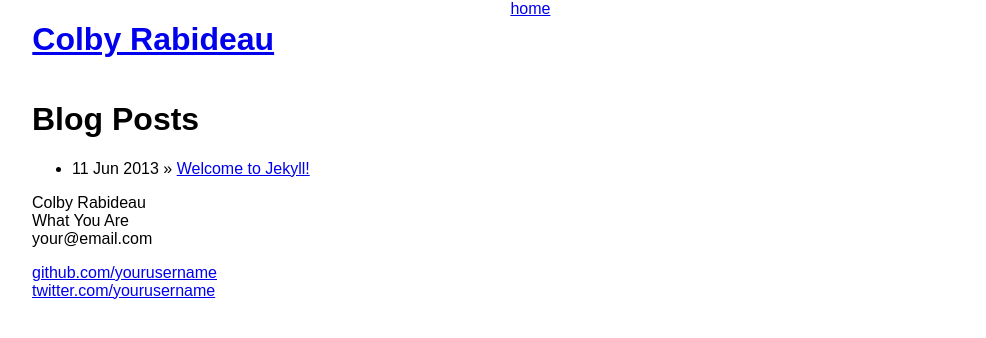
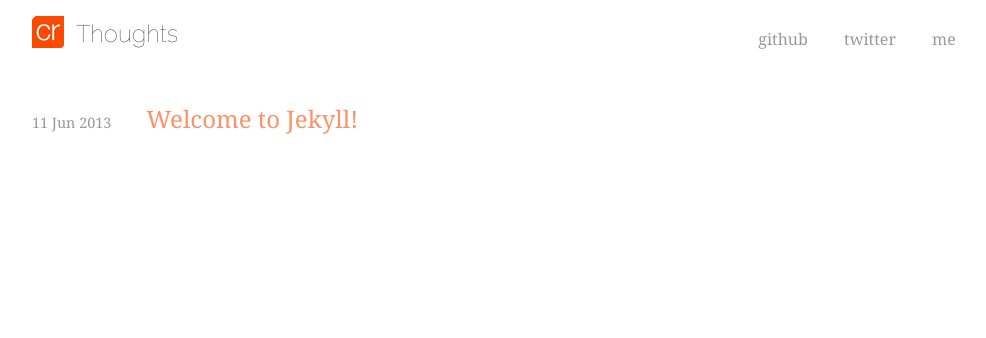
Before and after one commit to colbyr/colbyr.github.io, a Jekyll site: the page built from index.html, in a window 1280 px wide. Shown: the top 338 px of the page, without its empty margins (138-1124 px from the left). Built offline with Jekyll 4.4.1, drawn with Linux system fonts in a browser that asks for light colours.

Commit message:
blog page!

```diff
--- a/_includes/footer.html
+++ b/_includes/footer.html
@@ -1,15 +1,2 @@
 <div class="footer">
-  <div class="contact">
-    <p>
-      Colby Rabideau<br />
-      What You Are<br />
-      your@email.com
-    </p>
-  </div>
-  <div class="contact">
-    <p>
-      <a href="http://github.com/yourusername/">github.com/yourusername</a><br />
-      <a href="http://twitter.com/yourusername/">twitter.com/yourusername</a><br />
-    </p>
-  </div>
 </div>
--- a/_includes/header.html
+++ b/_includes/header.html
@@ -1,8 +1,17 @@
 <div class="header row">
   <div class="col-6">
-    <h1 class="title"><a href="/">{{ site.name }}</a></h1>
+    <h1 class="title">
+      <a href="/">
+        <img class="logo" src="/img/logo-32x32.png" />
+        {{ page.title }}
+      </a>
+    </h1>
   </div>
   <div class="col-6">
-    <a class="extra" href="/">home</a>
+    <ul class="horizontal nav unstyled">
+      <li><a href="http://github.com/colbyr">github</a></li>
+      <li><a href="http://twitter.com/colbyrabideau">twitter</a></li>
+      <li><a href="/me.html">me</a></li>
+    </ul>
   </div>
 </div>
--- a/_layouts/base.html
+++ b/_layouts/base.html
@@ -9,6 +9,9 @@
         <title>{{ site.name }}</title>
         {% endif %}
         <meta name="viewport" content="width=device-width">
+
+        <!-- icons -->
+        <link rel="icon" type="image/png" href="/img/logo-16x16.png">
 
         <!--[if lt IE 9]>
         <script src="dist/html5shiv.js"></script>
--- a/css/main.css
+++ b/css/main.css
@@ -1 +1,94 @@
 /* Main */
+@import url(http://fonts.googleapis.com/css?family=Raleway:100);
+
+/* COLORS
+blue: #5BAA9F
+yellow: #FFA200
+orange: #FA4B00
+white: #fff
+gray: #333
+*/
+
+/* Main */
+html{
+  color: #333;
+  font-family: Georgia, sans-serif;
+}
+
+a {
+  color: #FA9367;
+  text-decoration: none;
+}
+  a:active,
+  a:hover {
+    color: #FA4B00;
+    text-decoration: underline;
+  }
+  a:visited {
+    color: #999;
+  }
+
+h1 {
+  font-family: "Raleway", sans-serif;
+  font-weight: normal;
+}
+
+ol.unstyled,
+ul.unstyled {
+  list-style: none;
+  padding-left: 0;
+}
+
+ol.horizontal,
+ul.horizontal {
+  overflow: hidden;
+}
+  ol.horizontal > li,
+  ul.horizontal > li {
+    display: inline-block;
+  }
+
+small {
+  color: #999;
+}
+
+.text-right {
+  text-align: right;
+}
+
+.header {}
+  .header a {
+    color: #333;
+  }
+  .header .logo {
+    margin-right: .25em;
+    vertical-align: text-bottom;
+  }
+  .header .title {
+    font-size: 1.5em;
+  }
+
+
+.nav {
+  padding: .25em 0;
+  text-align: right;
+}
+  .nav a {
+    border-radius: 0 5px 0 5px;
+    color: #999;
+    display: block;
+    padding: .5em 1em;
+  }
+    .nav a:hover {
+      background-color: #999;
+      color: #fff;
+      text-decoration: none;
+    }
+
+.post-list {
+  font-size: 1.5em;
+}
+  .post-list small {
+    font-size: .6em;
+    margin-right: 2em;
+  }
--- a/index.html
+++ b/index.html
@@ -1,13 +1,15 @@
 ---
 layout: page
-title: Blog
+title: Thoughts
 ---
 
-<div id="home">
-  <h1>Blog Posts</h1>
-  <ul class="posts">
+<div>
+  <ol class="post-list unstyled">
     {% for post in site.posts %}
-      <li><span>{{ post.date | date_to_string }}</span> &raquo; <a href="{{ post.url }}">{{ post.title }}</a></li>
+      <li class="post-list-item">
+        <small>{{ post.date | date_to_string }}</small>
+        <a href="{{ post.url }}">{{ post.title }}</a>
+      </li>
     {% endfor %}
-  </ul>
+  </ol>
 </div>
```
Also changed, not shown: img/logo-16x16.png (added), img/logo-32x32.png (added), img/logo.png (added).
